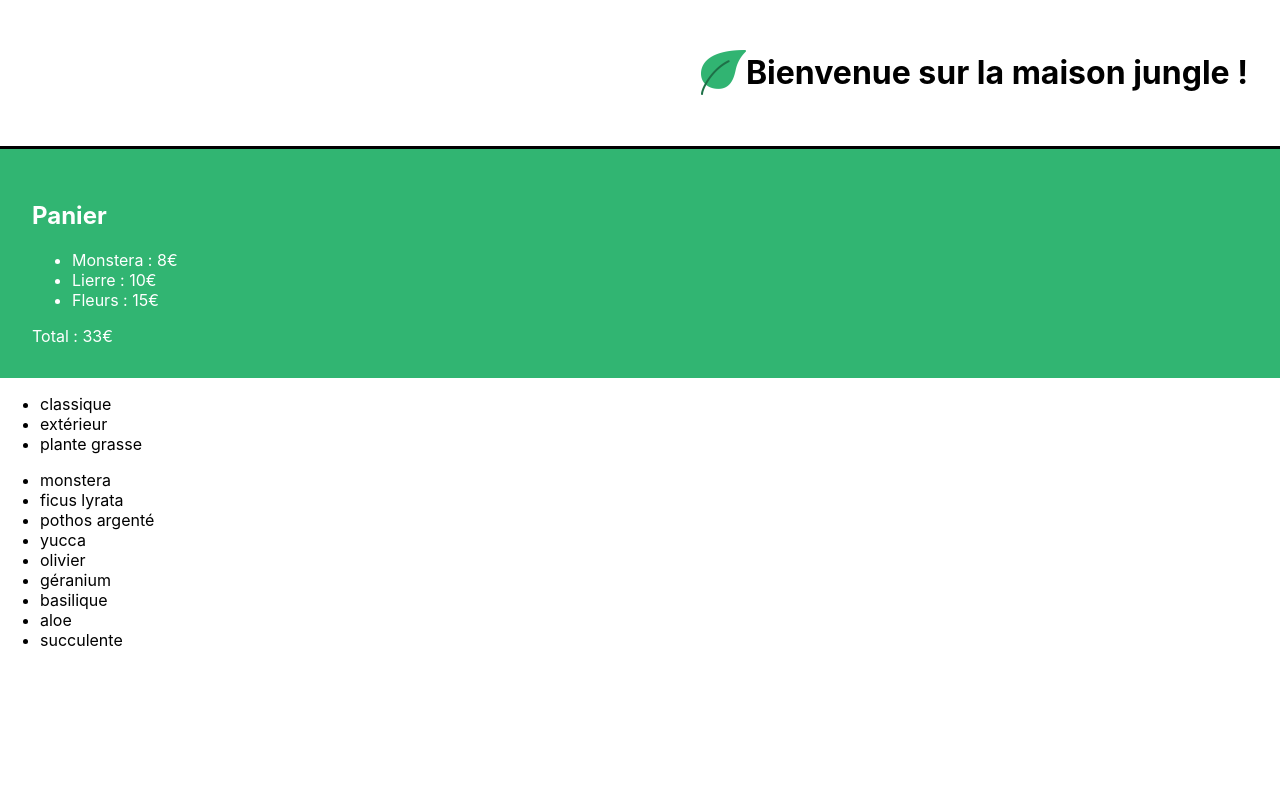
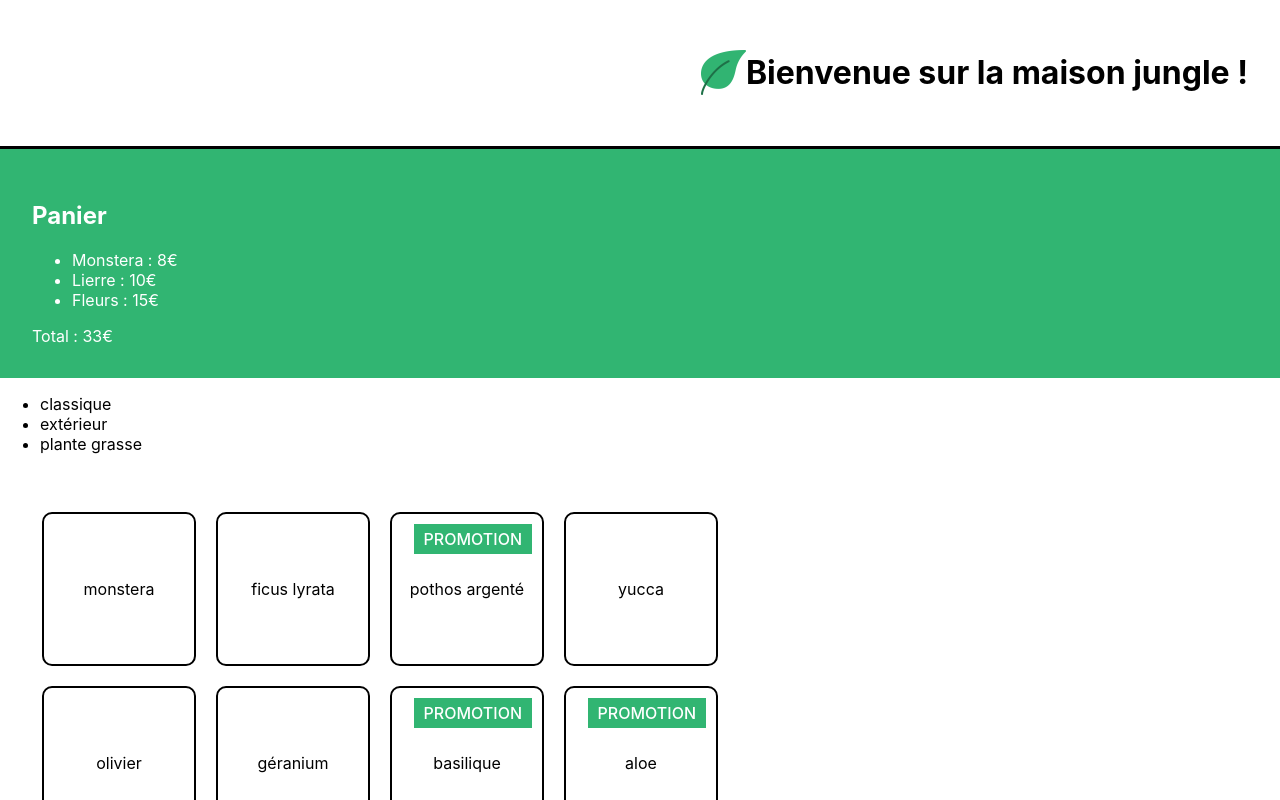
Before and after one commit to theo-m14/la-maison-jungle-cours-react-oc, a React (Create React App) app: page / in a window 1280 px wide. Shown: the top 800 px of the page. Built offline with nearby package versions, Linux system fonts and the light colour scheme.

Commit message:
ex: opération ternaire vérification boolean

```diff
--- a/src/components/ShoppingList.js
+++ b/src/components/ShoppingList.js
@@ -1,42 +1,29 @@
 import { plantList } from '../datas/plantList'
+import '../styles/ShoppingList.css'
 
 function ShoppingList() {
-    let listPlant = [];
-    plantList.forEach(plant => {
-        listPlant.push(plant.name)
-    });
-    let categories = [];
-    let catExist;
-    //On parcours notre data de plante
-    plantList.forEach(plant =>{
-        //Ici on dit la catégories n'existe pas dans le tableau
-        catExist = false;
-        //On parcours le tableau pour savoir si la catégories existe déjà
-        categories.forEach(element =>{
-            //Si la catégories est déjà rentré on met le boolean correspondant en true
-            if(element==plant.category){
-                catExist = true;
-            }
-        })
-        //Si on a pas trouvé d'occurance de la catégorie dans le tableau on la crée
-        if(catExist == false) categories.push(plant.category);
-    })
+	const categories = plantList.reduce(
+		(acc, plant) =>
+			acc.includes(plant.category) ? acc : acc.concat(plant.category),
+		[]
+	)
 
 	return (
-
 		<div>
 			<ul>
-              {
-                  categories.map((categorie) => (<li key={categorie}>{categorie}</li>))
-              }
+				{categories.map((cat) => (
+					<li key={cat}>{cat}</li>
+				))}
 			</ul>
-            <ul>
-            {
-                listPlant.map((plant)=> (<li key={plant}>{plant}</li>))
-            }
+			<ul className='lmj-plant-list'>
+				{plantList.map((plant) => (
+					<li key={plant.id} className='lmj-plant-item'>
+						{plant.name}
+                        {plant.isSpecialOffer && <div className='lmj-sales'>PROMOTION</div>}
+					</li>
+				))}
 			</ul>
 		</div>
-
 	)
 }
 
--- a/src/datas/plantList.js
+++ b/src/datas/plantList.js
@@ -12,7 +12,8 @@
 	{
 		name: 'pothos argenté',
 		category: 'classique',
-		id: '3sd'
+		id: '3sd',
+		isSpecialOffer: true
 	},
 	{
 		name: 'yucca',
@@ -32,12 +33,14 @@
 	{
 		name: 'basilique',
 		category: 'extérieur',
-		id: '7ie'
+		id: '7ie',
+		isSpecialOffer: true
 	},
 	{
 		name: 'aloe',
 		category: 'plante grasse',
-		id: '8fp'
+		id: '8fp',
+		isSpecialOffer: true
 	},
 	{
 		name: 'succulente',
--- /dev/null
+++ b/src/styles/ShoppingList.css
@@ -0,0 +1,30 @@
+.lmj-plant-list {
+	list-style-type: none;
+	padding: 32px;
+	display: flex;
+	flex-wrap: wrap;
+	max-width: 800px;
+}
+
+.lmj-plant-item {
+	border: solid 2px black;
+	border-radius: 10px;
+	height: 150px;
+	width: 150px;
+	margin: 10px;
+	display: flex;
+	align-items: center;
+	justify-content: center;
+	flex-direction: column;
+	position: relative;
+}
+
+.lmj-sales {
+	position: absolute;
+	right: 10px;
+	top: 10px;
+	font-weight: 500;
+	color: white;
+	padding: 5px 10px;
+	background-color: #31b572;
+}
```
Lines whose indentation alone changed are shown as unchanged.
